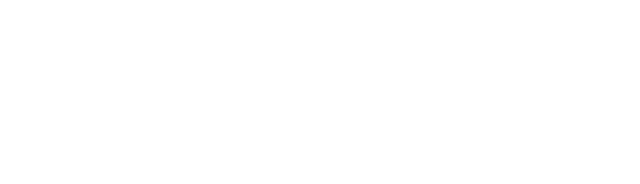
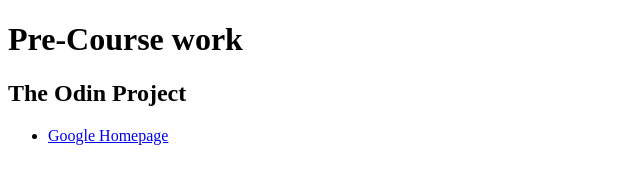
Before and after one commit to MJae/MV-prj, a plain HTML site: page index.html in a window 1280 px wide. Shown: the whole page, without its empty margins (0-640 px from the left). Drawn offline with Linux system fonts and the light colour scheme.

Commit message:
Change main readme format, add items to main index

```diff
--- a/index.html
+++ b/index.html
@@ -6,6 +6,10 @@
     </head>
 
     <body>
-
+        <h1>Pre-Course work</h1>
+        <h2>The Odin Project</h2>
+        <ul>
+            <li><a href="the_odin_project/google-homepage/index.html">Google Homepage</a></li>
+        </ul>
     </body>
 </html>
```
Also changed, not shown: 1 other file.
